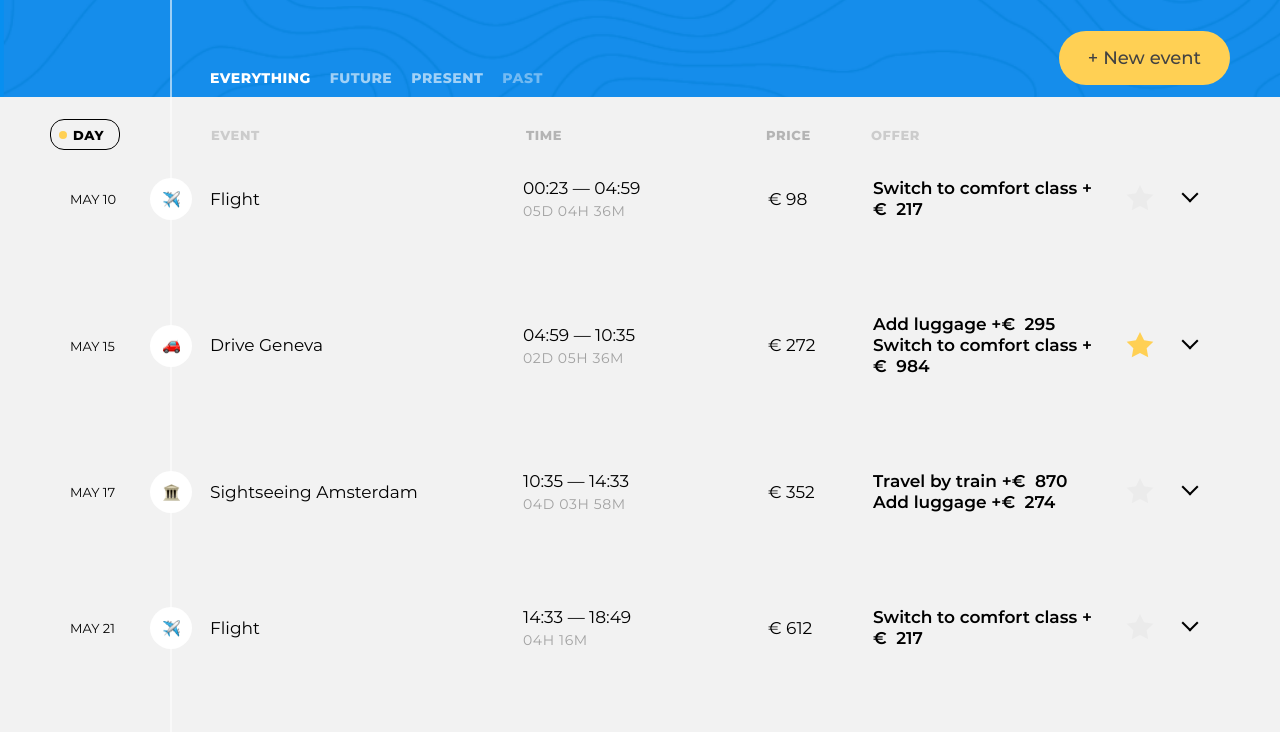
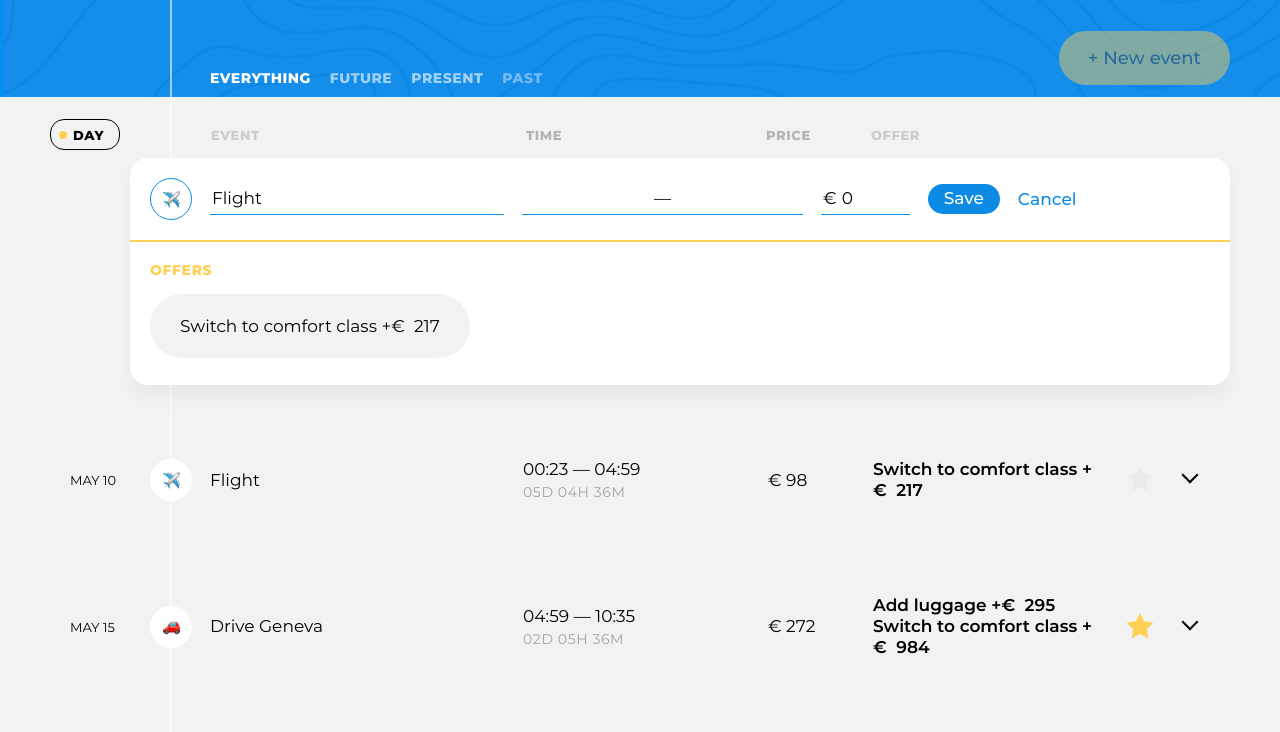
Before and after one commit to htmlacademy-univer-js2/2434019-big-trip-4, a website built with webpack: page public/index.html in a window 1280 px wide. Both pictures are taken after a click on the button "New event". Shown: the part 68-800 px from the top of the page. Built offline with nearby package versions, Linux system fonts and the light colour scheme.

Commit message:
Добавление данных

```diff
--- a/public/index.html
+++ b/public/index.html
@@ -22,7 +22,6 @@
             </div>
           </div>
 
-          <button class="trip-main__event-add-btn  btn  btn--big  btn--yellow" type="button">New event</button>
         </div>
       </div>
     </header>
--- a/src/const.js
+++ b/src/const.js
@@ -24,13 +24,13 @@ const Price = {
 };
 
 const EVENT_EMPTY = {
-  basePrice: 0,
+  type: DEFAULT_TYPE,
+  price: 0,
   dateFrom: null,
   dateTo: null,
+  isFavorite: false,
   destination: null,
-  isFavorite: false,
-  offers: [],
-  type: DEFAULT_TYPE
+  offers: []
 };
 
 const MSEC_IN_SEC = 1000;
@@ -79,6 +79,17 @@ const UpdateType = {
   MAJOR: 'MAJOR',
 };
 
+const EditType = {
+  EDITING: 'EDITING',
+  CREATING: 'CREATING'
+};
+
+const ButtonLabel = {
+  CANCEL_DEFAULT: 'Cancel',
+  DELETE_DEFAULT: 'Delete',
+  SAVE_DEFAULT: 'Save'
+};
+
 export {EVENT_COUNT,
   TYPES,
   TITLES,
@@ -94,4 +105,6 @@ export {EVENT_COUNT,
   Mode,
   SortType,
   UserAction,
-  UpdateType};
+  UpdateType,
+  EditType,
+  ButtonLabel};
--- a/src/main.js
+++ b/src/main.js
@@ -1,4 +1,5 @@
 import TripInfoView from './view/trip-info-view.js';
+import NewEventButtonView from './view/new-event-view.js';
 import { render, RenderPosition } from './framework/render.js';
 import TripPresenter from './presenter/trip-presenter.js';
 import FilterPresenter from './presenter/filter-presenter.js';
@@ -22,7 +23,8 @@ const routePresenter = new TripPresenter({
   destinationsModel,
   offersModel,
   eventsModel,
-  filterModel
+  filterModel,
+  onNewEventDestroy: handleNewEventFormClose
 });
 
 const filterPresenter = new FilterPresenter({
@@ -31,7 +33,21 @@ const filterPresenter = new FilterPresenter({
   eventsModel
 });
 
+const newEventButtonComponent = new NewEventButtonView({
+  onClick: handleNewEventButtonClick
+});
+
+function handleNewEventFormClose() {
+  newEventButtonComponent.element.disabled = false;
+}
+
+function handleNewEventButtonClick() {
+  routePresenter.createEvent();
+  newEventButtonComponent.element.disabled = true;
+}
+
 render(new TripInfoView(), tripMainContainer, RenderPosition.AFTERBEGIN);
+render(newEventButtonComponent, tripMainContainer, RenderPosition.BEFOREEND);
 
 routePresenter.init();
 filterPresenter.init();
--- a/src/presenter/event-presenter.js
+++ b/src/presenter/event-presenter.js
@@ -14,16 +14,16 @@ export default class EventPresenter {
   #event = null;
   #eventComponent = null;
   #eventEditComponent = null;
-  #onDataChange = null;
-  #onModeChange = null;
+  #handleDataChange = null;
+  #handleModeChange = null;
   #mode = Mode.DEFAULT;
 
   constructor({eventListContainer, destinationsModel, offersModel, onDataChange, onModeChange}) {
     this.#eventListContainer = eventListContainer;
     this.#destinationsModel = destinationsModel;
     this.#offersModel = offersModel;
-    this.#onDataChange = onDataChange;
-    this.#onModeChange = onModeChange;
+    this.#handleDataChange = onDataChange;
+    this.#handleModeChange = onModeChange;
   }
 
   init(event) {
@@ -82,7 +82,7 @@ export default class EventPresenter {
   #replaceEventToEditor() {
     replace(this.#eventEditComponent, this.#eventComponent);
     document.addEventListener('keydown', this.#escKeyDownHandler);
-    this.#onModeChange();
+    this.#handleModeChange();
     this.#mode = Mode.EDITING;
   }
 
@@ -93,7 +93,7 @@ export default class EventPresenter {
   }
 
   #favoriteClickHandler = () => {
-    this.#onDataChange(
+    this.#handleDataChange(
       UserAction.UPDATE_EVENT,
       UpdateType.PATCH,
       {...this.#event, isFavorite: !this.#event.isFavorite},
@@ -111,7 +111,7 @@ export default class EventPresenter {
 
   #editSubmitHandler = (update) => {
     const isMinorUpdate = isBigDifference(update, this.#event);
-    this.#onDataChange(
+    this.#handleDataChange(
       UserAction.UPDATE_EVENT,
       isMinorUpdate ? UpdateType.MINOR : UpdateType.PATCH,
       update,
@@ -120,7 +120,7 @@ export default class EventPresenter {
   };
 
   #editResetHandler = (event) => {
-    this.#onDataChange(
+    this.#handleDataChange(
       UserAction.DELETE_EVENT,
       UpdateType.MINOR,
       event,
--- /dev/null
+++ b/src/presenter/new-event-presenter.js
@@ -0,0 +1,73 @@
+import { remove, render, RenderPosition } from '../framework/render.js';
+import EventEditView from '../view/event-edit-view.js';
+import { UserAction, UpdateType, EditType } from '../const.js';
+import { isEscapeKey } from '../utils/common';
+
+export default class NewEventPresenter {
+  #eventListContainer = null;
+  #destinationsModel = null;
+  #offersModel = null;
+  #handleDataChange = null;
+  #handleDestroy = null;
+
+  #eventEditComponent = null;
+
+  constructor({eventListContainer, destinationsModel, offersModel, onDataChange, onDestroy}) {
+    this.#eventListContainer = eventListContainer;
+    this.#destinationsModel = destinationsModel;
+    this.#offersModel = offersModel;
+    this.#handleDataChange = onDataChange;
+    this.#handleDestroy = onDestroy;
+  }
+
+  init() {
+    if (this.#eventEditComponent !== null) {
+      return;
+    }
+
+    this.#eventEditComponent = new EventEditView({
+      eventDestination: this.#destinationsModel.get(),
+      eventOffers: this.#offersModel.get(),
+      onEditSubmit: this.#handleEditSubmit,
+      onEditReset: this.#handleResetClick,
+      eventType: EditType.CREATING
+    });
+
+    render(this.#eventEditComponent, this.#eventListContainer.element, RenderPosition.AFTERBEGIN);
+
+    document.addEventListener('keydown', this.#escKeyDownHandler);
+  }
+
+  destroy() {
+    if (this.#eventEditComponent === null) {
+      return;
+    }
+
+    this.#handleDestroy();
+
+    remove(this.#eventEditComponent);
+    this.#eventEditComponent = null;
+
+    document.removeEventListener('keydown', this.#escKeyDownHandler);
+  }
+
+  #handleEditSubmit = (event) => {
+    this.#handleDataChange(
+      UserAction.ADD_EVENT,
+      UpdateType.MINOR,
+      {id: crypto.randomUUID(), ...event},
+    );
+    this.destroy();
+  };
+
+  #handleResetClick = () => {
+    this.destroy();
+  };
+
+  #escKeyDownHandler = (evt) => {
+    if (isEscapeKey(evt)) {
+      evt.preventDefault();
+      this.destroy();
+    }
+  };
+}
--- a/src/presenter/trip-presenter.js
+++ b/src/presenter/trip-presenter.js
@@ -2,6 +2,7 @@ import { render, RenderPosition, remove } from '../framework/render.js';
 import TripEventsView from '../view/trip-events-view.js';
 import SortView from '../view/sort-view.js';
 import EventPresenter from './event-presenter.js';
+import NewEventPresenter from './new-event-presenter.js';
 import NoEventView from '../view/no-event-view.js';
 import { SortType, UserAction, UpdateType, FilterType } from '../const.js';
 import { sortByTime, sortByPrice } from '../utils/event.js';
@@ -19,15 +20,24 @@ export default class TripPresenter {
   #filterModel = null;
 
   #eventPresenters = new Map();
+  #newEventPresenter = null;
   #filterType = FilterType.EVERYTHING;
   #currentSortType = SortType.DAY;
 
-  constructor({tripContainer, destinationsModel, offersModel, eventsModel, filterModel}) {
+  constructor({tripContainer, destinationsModel, offersModel, eventsModel, filterModel, onNewEventDestroy}) {
     this.#tripContainer = tripContainer;
     this.#destinationsModel = destinationsModel;
     this.#offersModel = offersModel;
     this.#eventsModel = eventsModel;
     this.#filterModel = filterModel;
+
+    this.#newEventPresenter = new NewEventPresenter({
+      eventListContainer: this.#eventListComponent,
+      destinationsModel: this.#destinationsModel,
+      offersModel: this.#offersModel,
+      onDataChange: this.#handleViewAction,
+      onDestroy: onNewEventDestroy
+    });
 
     this.#eventsModel.addObserver(this.#handleModelEvent);
     this.#filterModel.addObserver(this.#handleModelEvent);
@@ -51,6 +61,12 @@ export default class TripPresenter {
     this.#renderTrip();
   }
 
+  createEvent() {
+    this.#currentSortType = SortType.DAY;
+    this.#filterModel.setFilter(UpdateType.MAJOR, FilterType.EVERYTHING);
+    this.#newEventPresenter.init();
+  }
+
   #renderTrip() {
     if (this.events.length === 0) {
       this.#renderNoEvents();
@@ -67,6 +83,7 @@ export default class TripPresenter {
   }
 
   #clearTrip({ resetSortType = false} = {}) {
+    this.#newEventPresenter.destroy();
     this.#eventPresenters.forEach((presenter) => presenter.destroy());
     this.#eventPresenters.clear();
 
@@ -139,6 +156,7 @@ export default class TripPresenter {
   };
 
   #handleModeChange = () => {
+    this.#newEventPresenter.destroy();
     this.#eventPresenters.forEach((presenter) => presenter.resetView());
   };
 
--- a/src/view/event-edit-view.js
+++ b/src/view/event-edit-view.js
@@ -1,5 +1,5 @@
 import AbstractStatefulView from '../framework/view/abstract-stateful-view.js';
-import { TYPES, CITIES, EVENT_EMPTY } from '../const.js';
+import { TYPES, CITIES, EVENT_EMPTY, EditType, ButtonLabel } from '../const.js';
 import { firstLetterToUpperCase, firstLetterToLowerCase } from '../utils/common.js';
 import { formatStringToDateTime } from '../utils/event.js';
 import flatpickr from 'flatpickr';
@@ -42,7 +42,14 @@ function createEventPhotoElement(pictures) {
     </div>`;
 }
 
-function createEventEditElement({event, eventDestination, eventOffers}) {
+function createResetButtonTemplate(eventType) {
+  const label = eventType === EditType.CREATING
+    ? ButtonLabel.CANCEL_DEFAULT
+    : ButtonLabel.DELETE_DEFAULT;
+  return `<button class="event__reset-btn" type="reset">${label}</button>`;
+}
+
+function createEventEditElement({event, eventDestination, eventOffers, eventType}) {
   const { type, offers, dateFrom, dateTo, price } = event;
   const currentOffers = eventOffers.find((offer) => offer.type === type);
   const currentDestination = eventDestination.find((destination) => destination.id === event.destination);
@@ -76,10 +83,10 @@ function createEventEditElement({event, eventDestination, eventOffers}) {
 
           <div class="event__field-group  event__field-group--time">
             <label class="visually-hidden" for="event-start-time-1">From</label>
-            <input class="event__input  event__input--time" id="event-start-time-1" type="text" name="event-start-time" value="${formatStringToDateTime(dateFrom)}">
+            <input class="event__input  event__input--time" id="event-start-time-1" type="text" name="event-start-time" value="${dateFrom ? formatStringToDateTime(dateFrom) : ''}">
             &mdash;
             <label class="visually-hidden" for="event-end-time-1">To</label>
-            <input class="event__input  event__input--time" id="event-end-time-1" type="text" name="event-end-time" value="${formatStringToDateTime(dateTo)}">
+            <input class="event__input  event__input--time" id="event-end-time-1" type="text" name="event-end-time" value="${dateTo ? formatStringToDateTime(dateTo) : ''}">
           </div>
 
           <div class="event__field-group  event__field-group--price">
@@ -90,9 +97,9 @@ function createEventEditElement({event, eventDestination, eventOffers}) {
             <input class="event__input  event__input--price" id="event-price-1" type="text" name="event-price" value="${price}">
           </div>
 
-          <button class="event__save-btn  btn  btn--blue" type="submit">Save</button>
-          <button class="event__reset-btn" type="reset">Delete</button>
-          <button class="event__rollup-btn" type="button">
+          <button class="event__save-btn  btn  btn--blue" type="submit">${ButtonLabel.SAVE_DEFAULT}</button>
+          ${createResetButtonTemplate(eventType)}
+          ${(eventType === EditType.EDITING) ? '<button class="event__rollup-btn" type="button">' : ''}
         </header>
         <section class="event__details">
           ${(currentOffers.offers.length !== 0) ? `<section class="event__section  event__section--offers">
@@ -113,19 +120,21 @@ function createEventEditElement({event, eventDestination, eventOffers}) {
 export default class EventEditView extends AbstractStatefulView {
   #eventDestination = null;
   #eventOffers = null;
-  #onEditSubmit = null;
-  #onEditReset = null;
-  #onRollupClick = null;
+  #handleEditSubmit = null;
+  #handleEditReset = null;
+  #handleRollupClick = null;
   #datepickerFrom = null;
   #datepickerTo = null;
+  #eventType;
 
-  constructor({event = EVENT_EMPTY, eventDestination, eventOffers, onEditSubmit, onEditReset, onRollupClick}) {
+  constructor({event = EVENT_EMPTY, eventDestination, eventOffers, onEditSubmit, onEditReset, onRollupClick, eventType = EditType.EDITING}) {
     super();
     this.#eventDestination = eventDestination;
     this.#eventOffers = eventOffers;
-    this.#onEditSubmit = onEditSubmit;
-    this.#onEditReset = onEditReset;
-    this.#onRollupClick = onRollupClick;
+    this.#handleEditSubmit = onEditSubmit;
+    this.#handleEditReset = onEditReset;
+    this.#handleRollupClick = onRollupClick;
+    this.#eventType = eventType;
 
     this._setState(EventEditView.parseEventToState(event));
     this._restoreHandlers();
@@ -135,7 +144,8 @@ export default class EventEditView extends AbstractStatefulView {
     return createEventEditElement({
       event: this._state,
       eventDestination: this.#eventDestination,
-      eventOffers: this.#eventOffers
+      eventOffers: this.#eventOffers,
+      eventType: this.#eventType
     });
   }
 
@@ -162,10 +172,16 @@ export default class EventEditView extends AbstractStatefulView {
   _restoreHandlers() {
     this.element.querySelector('.event--edit')
       .addEventListener('submit', this.#editSubmitHandler);
-    this.element.querySelector('.event--edit')
-      .addEventListener('reset', this.#editResetHandler);
-    this.element.querySelector('.event__rollup-btn')
-      .addEventListener('click', this.#rollupClickHandler);
+    if (this.#eventType === EditType.EDITING) {
+      this.element.querySelector('.event__rollup-btn')
+        .addEventListener('click', this.#rollupClickHandler);
+      this.element.querySelector('.event--edit')
+        .addEventListener('reset', this.#editResetHandler);
+    }
+    if (this.#eventType === EditType.CREATING) {
+      this.element.querySelector('.event__reset-btn')
+        .addEventListener('click', this.#editResetHandler);
+    }
     this.element.querySelector('.event__type-group')
       .addEventListener('change', this.#typeChangeHandler);
     this.element.querySelector('.event__available-offers')
@@ -230,17 +246,17 @@ export default class EventEditView extends AbstractStatefulView {
 
   #editSubmitHandler = (evt) => {
     evt.preventDefault();
-    this.#onEditSubmit(EventEditView.parseStateToEvent(this._state));
+    this.#handleEditSubmit(EventEditView.parseStateToEvent(this._state));
   };
 
   #editResetHandler = (evt) => {
     evt.preventDefault();
-    this.#onEditReset(EventEditView.parseStateToEvent(this._state));
+    this.#handleEditReset(EventEditView.parseStateToEvent(this._state));
   };
 
   #rollupClickHandler = (evt) => {
     evt.preventDefault();
-    this.#onRollupClick();
+    this.#handleRollupClick();
   };
 
   #typeChangeHandler = (evt) => {
--- a/src/view/event-view.js
+++ b/src/view/event-view.js
@@ -54,16 +54,16 @@ export default class EventView extends AbstractView {
   #event = null;
   #eventDestination = null;
   #eventOffers = null;
-  #onRollupClick = null;
-  #onFavoriteClick = null;
+  #handleRollupClick = null;
+  #handleFavoriteClick = null;
 
   constructor({event, eventDestination, eventOffers, onRollupClick, onFavoriteClick}) {
     super();
     this.#event = event;
     this.#eventDestination = eventDestination;
     this.#eventOffers = eventOffers;
-    this.#onRollupClick = onRollupClick;
-    this.#onFavoriteClick = onFavoriteClick;
+    this.#handleRollupClick = onRollupClick;
+    this.#handleFavoriteClick = onFavoriteClick;
 
     this.element.querySelector('.event__rollup-btn')
       .addEventListener('click', this.#rollupClickHandler);
@@ -81,11 +81,11 @@ export default class EventView extends AbstractView {
 
   #rollupClickHandler = (evt) => {
     evt.preventDefault();
-    this.#onRollupClick();
+    this.#handleRollupClick();
   };
 
   #favoriteClickHandler = (evt) => {
     evt.preventDefault();
-    this.#onFavoriteClick();
+    this.#handleFavoriteClick();
   };
 }
--- a/src/view/filter-view.js
+++ b/src/view/filter-view.js
@@ -22,13 +22,13 @@ function createFilterElement(filterItems, currentFilter) {
 export default class FilterView extends AbstractView {
   #filters = [];
   #currentFilter = null;
-  #onFilterTypeChange = null;
+  #handleFilterTypeChange = null;
 
   constructor({filters, currentFilterType, onFilterTypeChange}) {
     super();
     this.#filters = filters;
     this.#currentFilter = currentFilterType;
-    this.#onFilterTypeChange = onFilterTypeChange;
+    this.#handleFilterTypeChange = onFilterTypeChange;
 
     this.element.addEventListener('change', this.#filterTypeChangeHandler);
   }
@@ -39,6 +39,6 @@ export default class FilterView extends AbstractView {
 
   #filterTypeChangeHandler = (evt) => {
     evt.preventDefault();
-    this.#onFilterTypeChange(evt.target.value);
+    this.#handleFilterTypeChange(evt.target.value);
   };
 }
--- /dev/null
+++ b/src/view/new-event-view.js
@@ -0,0 +1,24 @@
+import AbstractView from '../framework/view/abstract-view.js';
+
+function createNewEventButtonTemplate() {
+  return '<button class="trip-main__event-add-btn  btn  btn--big  btn--yellow" type="button">New event</button>';
+}
+
+export default class NewEventButtonView extends AbstractView {
+  #handleClick = null;
+
+  constructor({onClick}) {
+    super();
+    this.#handleClick = onClick;
+    this.element.addEventListener('click', this.#clickHandler);
+  }
+
+  get template() {
+    return createNewEventButtonTemplate();
+  }
+
+  #clickHandler = (evt) => {
+    evt.preventDefault();
+    this.#handleClick();
+  };
+}
```
